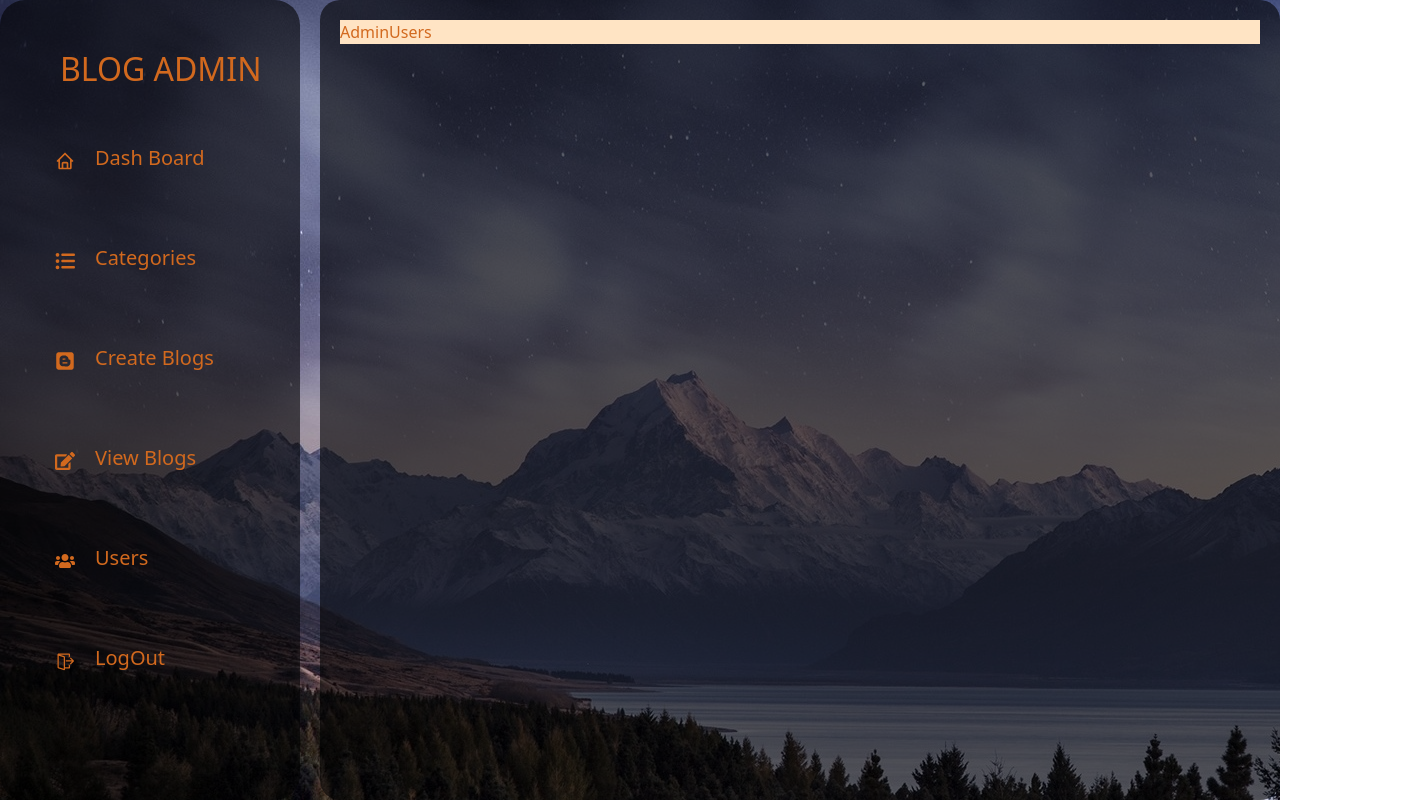
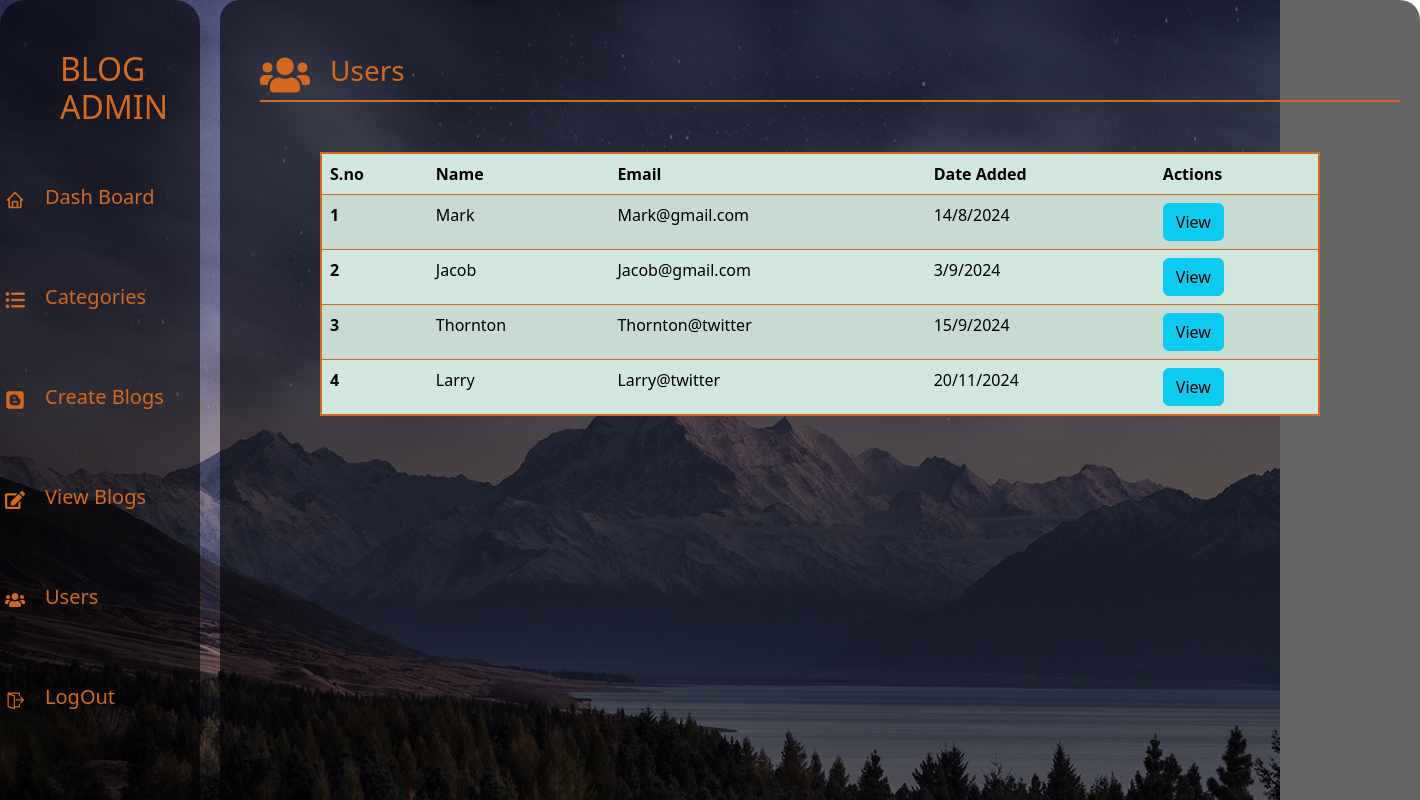
Before and after one commit to Ardrasajan/blog-management, a React (Create React App) app: page /adminusers in a window 1280 px wide. Shown: the top 800 px of the page, 1420 px wide, since content can reach past the window. Built offline with nearby package versions, Linux system fonts and the light colour scheme.

Commit message:
updated dashboard

```diff
--- a/src/Assets/Style/AdminCategory.css
+++ b/src/Assets/Style/AdminCategory.css
@@ -61,6 +61,4 @@
     border-radius: 10px;
     color: chocolate;
 
-
-
 }
--- a/src/Assets/Style/AdminDashboardMain.css
+++ b/src/Assets/Style/AdminDashboardMain.css
@@ -53,7 +53,7 @@ margin-right: 4px;
     margin-top: 70px;
     height: 200px;
 
-
+    color: chocolate;
     align-items: center;
     justify-content: space-between;
 
@@ -63,7 +63,9 @@ margin-right: 4px;
     border: 1px solid chocolate;
     height: 200px;
     width: 250px;
+    text-decoration: none;
     text-align: center;
+
     border-radius: 10px;
     background-color:bisque;
     box-shadow: 0 0 10px chocolate;
@@ -90,3 +92,7 @@ margin-right: 4px;
 
     justify-content:space-evenly;
 }
+#Admin_dashboard_link {
+    color: chocolate;
+    text-decoration: none;
+}
--- a/src/Assets/Style/AdminUsers.css
+++ b/src/Assets/Style/AdminUsers.css
@@ -1,4 +1,36 @@
 .AdminUsers_main{
+    min-height: 100vh;
+    width: 1160px;
+    margin: auto;
+    position: static;
+/* background-color: bisque; */
+}
+.AdminUsers_title{
+    margin-left: 20px;
+    margin-top: 30px ;
+    border-bottom: 2px solid chocolate;
+    display: flex;
 
-    background-color: bisque;
+    align-items: center;
+
 }
+.AdminUsers_table_container{
+    width: 1000px;
+    height:fit-content;
+    margin: auto;
+    margin-top: 50px;
+
+}
+.AdminUsers_table{
+    border: 2px solid chocolate;
+    border-radius: 20px;
+    color: chocolate;
+
+}
+.AdminUsers_icon{
+height: 50px;
+width: 50px;
+}
+.AdminUsers_title h3{
+    margin-left: 20px;
+}
--- a/src/Components/Admin/AdminCategory.js
+++ b/src/Components/Admin/AdminCategory.js
@@ -25,7 +25,7 @@ function AdminCategory() {
             <Link to='#' className='btn Admin_add_category'>Add Category</Link>
             </div>
             <div className='AdminCategory_table_container'>
-            <table className='table table-striped AdminCategory_table'>
+            <table className='table  table-group-divider table-hover table-striped AdminCategory_table'>
   <thead>
     <tr>
       <th scope="col">S.No</th>
--- a/src/Components/Admin/AdminDashboardMain.js
+++ b/src/Components/Admin/AdminDashboardMain.js
@@ -4,6 +4,7 @@ import '../../Assets/Style/AdminDashboardMain.css'
 import { MdLibraryBooks } from "react-icons/md";
  import { FaUsers } from "react-icons/fa"
 import { BiSolidCategory } from "react-icons/bi";
+import { Link } from 'react-router-dom';
 
 
 function AdminDashboardMain() {
@@ -29,17 +30,20 @@ function AdminDashboardMain() {
         <div className='Admin_dashboard_rowcontainer'>
           <div class="row g-3 dashboard_row">
             <div class="col-4 dashboard_col">
-            <MdLibraryBooks classNa me='dashboardicons'/>
-              <div class="p-2 ">Blogs</div>
+            <MdLibraryBooks className='dashboardicons'/>
+              <div  className="p-2">
+              <Link to="/adminviewblogs" id='Admin_dashboard_link'>Blogs</Link></div>
             </div>
 
             <div class="col-4 dashboard_col">
             <FaUsers className='dashboardicons'/>
-              <div class="p-2"> Users</div>
+              <div className="p-2">
+                <Link to="/adminusers" id='Admin_dashboard_link' >Users</Link></div>
             </div>
             <div class="col-4 dashboard_col">
             <BiSolidCategory className='dashboardicons' />
-              <div class="p-2">Categories</div>
+              <div className="p-2">
+              <Link to="/admincategory" id='Admin_dashboard_link'>Categories</Link></div>
             </div>
 
           </div>
--- a/src/Components/Admin/AdminUsers.js
+++ b/src/Components/Admin/AdminUsers.js
@@ -1,9 +1,61 @@
 import React from 'react'
 import '../../Assets/Style/AdminUsers.css'
+import { Link } from 'react-router-dom'
+import { FaUsers } from "react-icons/fa";
 
 function AdminUsers() {
   return (
-    <div className='AdminUsers_main'>AdminUsers</div>
+    <div className='AdminUsers_main'>
+      <div className='AdminUsers_title'>
+      <FaUsers className='AdminUsers_icon'/>
+        <h3>Users</h3>
+
+      </div>
+      <div className='AdminUsers_table_container'>
+      <table className='table table-striped table-success table-hover table-group-divider AdminUsers_table'>
+      <thead>
+    <tr>
+      <th scope="col">S.no</th>
+      <th scope="col">Name</th>
+      <th scope="col">Email</th>
+      <th scope="col">Date Added</th>
+      <th scope="col">Actions</th>
+    </tr>
+  </thead>
+  <tbody>
+    <tr>
+      <th scope="row">1</th>
+      <td>Mark</td>
+      <td>Mark@gmail.com</td>
+      <td>14/8/2024</td>
+      <td><Link to='#' className="btn btn-info" >View</Link></td>
+    </tr>
+    <tr>
+      <th scope="row">2</th>
+      <td>Jacob</td>
+      <td>Jacob@gmail.com</td>
+      <td>3/9/2024</td>
+      <td><Link to='#' className="btn btn-info" >View</Link></td>
+    </tr>
+    <tr>
+      <th scope="row">3</th>
+      <td>Thornton</td>
+      <td>Thornton@twitter</td>
+      <td>15/9/2024</td>
+      <td><Link to='#' className="btn btn-info" >View</Link></td>
+    </tr>
+    <tr>
+      <th scope="row">4</th>
+      <td >Larry</td>
+      <td>Larry@twitter</td>
+      <td>20/11/2024</td>
+      <td><Link to='#' className="btn btn-info" >View</Link></td>
+    </tr>
+  </tbody>
+  </table>
+
+      </div>
+    </div>
   )
 }
 
```
